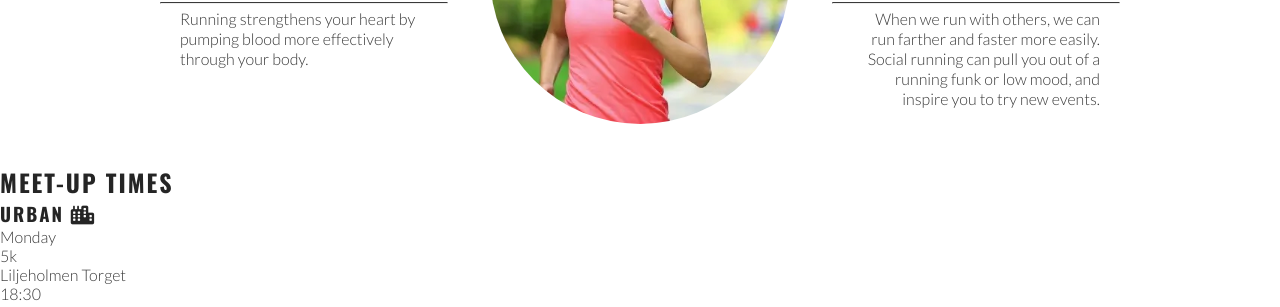
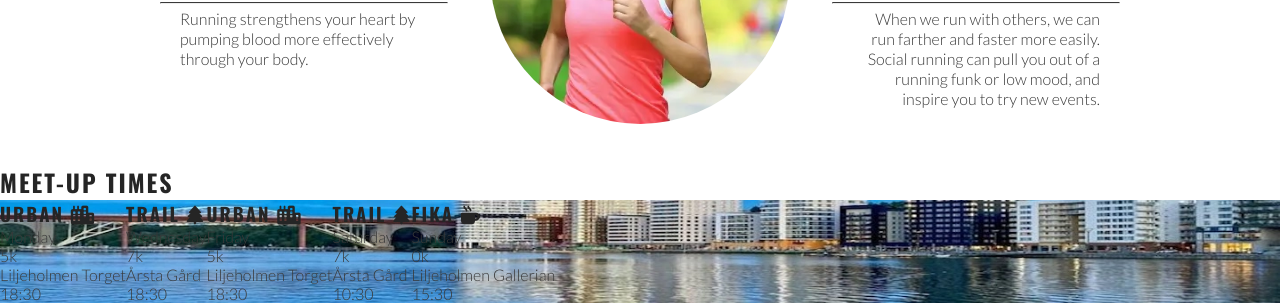
Before and after one commit to mariaciceri/love-running-practice, a plain HTML site: page index.html in a window 1280 px wide. Shown: the part 961-1268 px from the top of the page. Drawn offline with nearby package versions, Linux system fonts and the light colour scheme.

Commit message:
try to add imagine to meet up

```diff
--- a/assets/css/style.css
+++ b/assets/css/style.css
@@ -178,6 +178,12 @@ main {
     justify-content: center;
 }
 
+#times {
+    background: url("../images/liljeholmen.webp") no-repeat center/cover;
+    display: flex;
+    flex-wrap: wrap;
+}
+
 /* media queries: tablet and larger screens (+768px) */
 @media screen and (min-width:768px){
     /* header/ changes to the nav that are set to be in a way to fit phones */
```
Also changed, not shown: assets/images/dublin-city.webp (added), assets/images/liljeholmen.webp (added).
